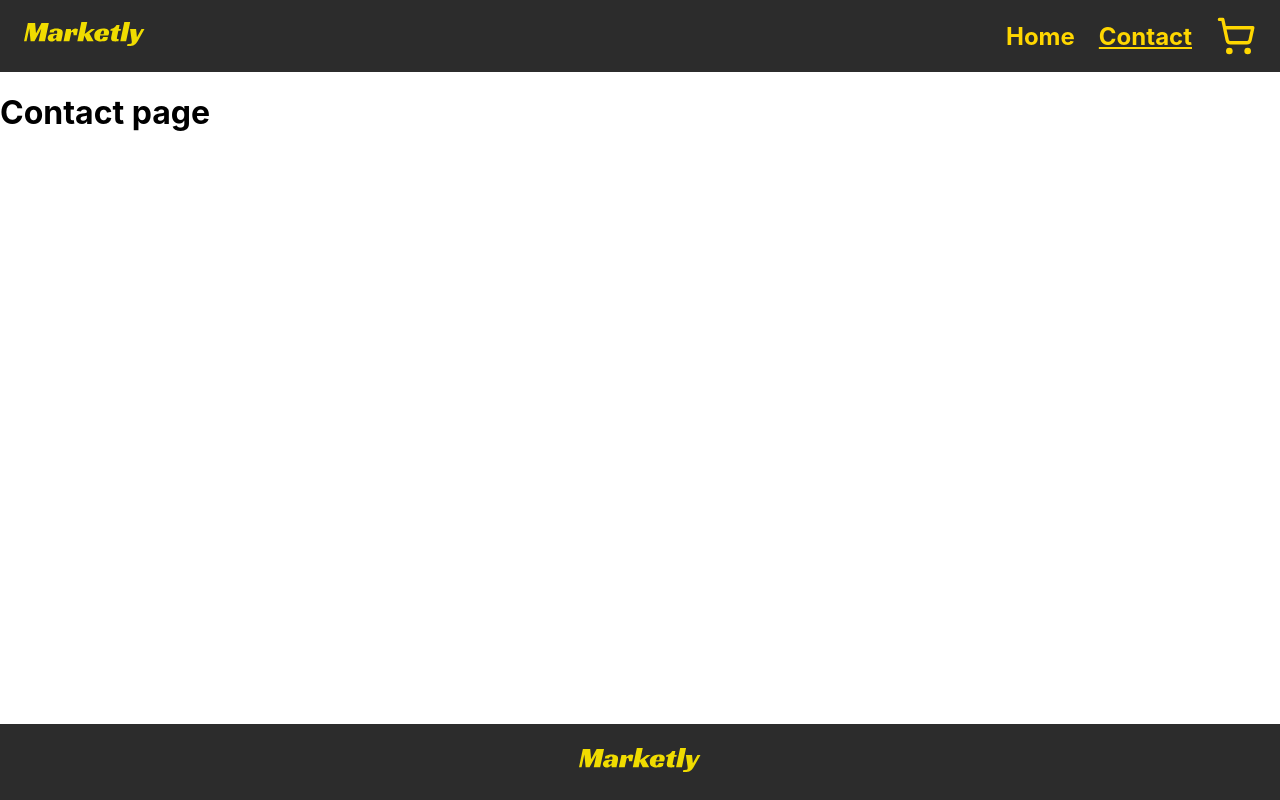
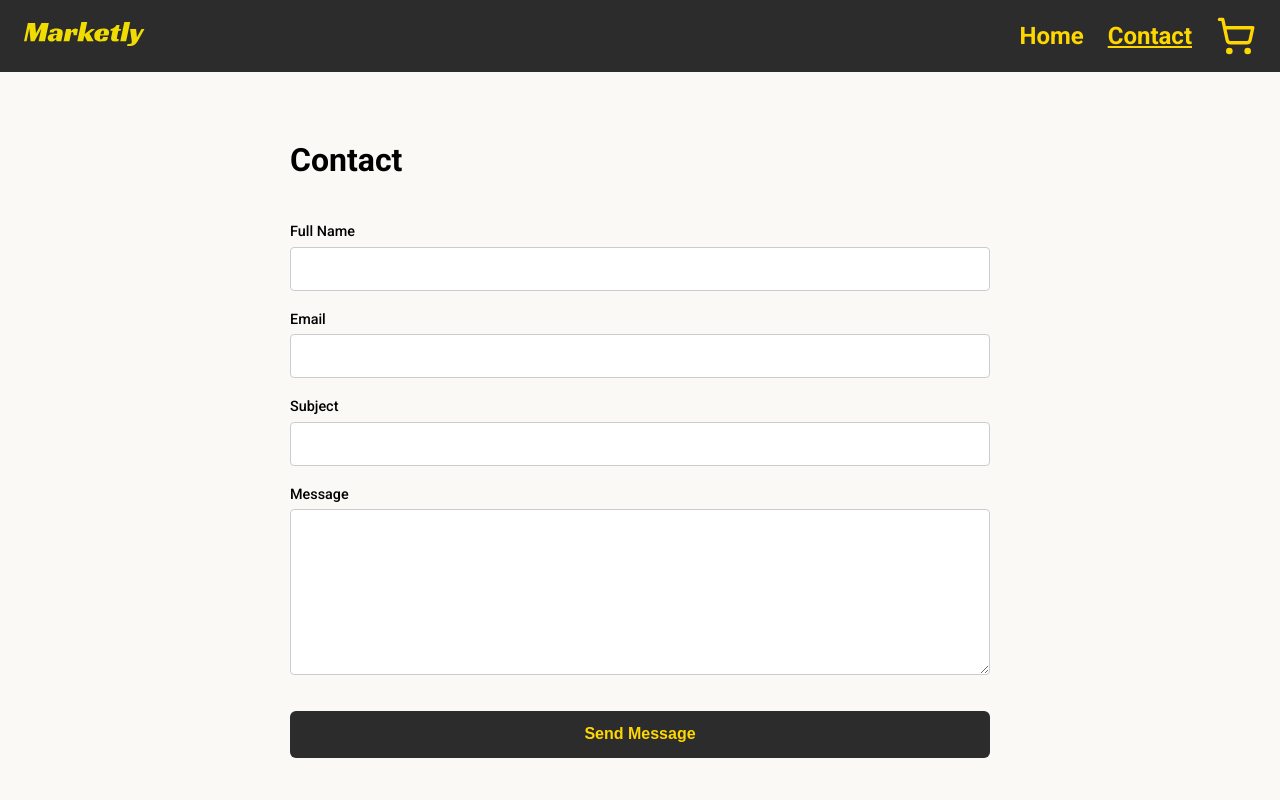
Before and after one commit to JarlErikMathiesen/marketly, a React (Create React App) app: page /contact in a window 1280 px wide. Shown: the top 800 px of the page. Built offline with nearby package versions, Linux system fonts and the light colour scheme.

Commit message:
Added form with formatting and form validation to contact page

```diff
--- a/package.json
+++ b/package.json
@@ -3,6 +3,7 @@
   "version": "0.1.0",
   "private": true,
   "dependencies": {
+    "@hookform/resolvers": "^5.2.2",
     "@testing-library/dom": "^10.4.1",
     "@testing-library/jest-dom": "^6.9.1",
     "@testing-library/react": "^16.3.0",
@@ -10,10 +11,12 @@
     "lucide-react": "^0.555.0",
     "react": "^19.2.3",
     "react-dom": "^19.2.3",
+    "react-hook-form": "^7.68.0",
     "react-router-dom": "^7.10.1",
     "react-scripts": "5.0.1",
     "styled-components": "^6.1.19",
-    "web-vitals": "^2.1.4"
+    "web-vitals": "^2.1.4",
+    "yup": "^1.7.1"
   },
   "scripts": {
     "start": "react-scripts start",
--- a/public/index.html
+++ b/public/index.html
@@ -31,6 +31,12 @@
       work correctly both with client-side routing and a non-root public URL.
       Learn how to configure a non-root public URL by running `npm run build`.
     -->
+    <link rel="preconnect" href="https://fonts.googleapis.com" />
+    <link rel="preconnect" href="https://fonts.gstatic.com" crossorigin />
+    <link
+      href="https://fonts.googleapis.com/css2?family=Roboto:wght@400;500;700&display=swap"
+      rel="stylesheet"
+    />
     <title>React App</title>
   </head>
   <body>
--- a/src/components/pages/Contact.jsx
+++ b/src/components/pages/Contact.jsx
@@ -1,3 +1,158 @@
+import React from 'react';
+import { useForm } from 'react-hook-form';
+import { yupResolver } from '@hookform/resolvers/yup';
+import * as yup from 'yup';
+import styled from 'styled-components';
+
+const PageWrapper = styled.div`
+  min-height: 100vh;
+  background-color: #faf9f6;
+  display: flex;
+  justify-content: center;
+  padding: 3rem 1rem;
+`;
+
+const FormWrapper = styled.form`
+  width: 100%;
+  max-width: 700px;
+  display: flex;
+  flex-direction: column;
+  gap: 1.25rem;
+`;
+
+const Heading = styled.h1`
+  margin-bottom: 1.5rem;
+`;
+
+const FieldGroup = styled.div`
+  display: flex;
+  flex-direction: column;
+`;
+
+const Label = styled.label`
+  font-size: 0.9rem;
+  margin-bottom: 0.4rem;
+  font-weight: 500;
+`;
+
+const Input = styled.input`
+  padding: 0.75rem;
+  border: 1px solid #ccc;
+  border-radius: 4px;
+  font-size: 1rem;
+
+  &:focus {
+    outline: none;
+    border-color: ${({ theme }) => theme.colors.gold};
+  }
+`;
+
+const TextArea = styled.textarea`
+  padding: 0.75rem;
+  border: 1px solid #ccc;
+  border-radius: 4px;
+  font-size: 1rem;
+  resize: vertical;
+  min-height: 140px;
+
+  &:focus {
+    outline: none;
+    border-color: ${({ theme }) => theme.colors.gold};
+  }
+`;
+
+const ErrorMessage = styled.p`
+  color: ${({ theme }) => theme.colors.error};
+  font-size: 0.85rem;
+  margin-top: 0.25rem;
+`;
+
+const SubmitButton = styled.button`
+  margin-top: 1rem;
+  padding: 0.9rem;
+  background-color: ${({ theme }) => theme.colors.background};
+  color: ${({ theme }) => theme.colors.gold};
+  border: none;
+  border-radius: 6px;
+  font-size: 1rem;
+  font-weight: 600;
+  cursor: pointer;
+
+  &:hover {
+    opacity: 0.9;
+  }
+`;
+
+const schema = yup.object({
+  fullName: yup
+    .string()
+    .trim()
+    .required('Full name is required')
+    .min(3, 'Full name must be at least 3 characters'),
+  subject: yup
+    .string()
+    .trim()
+    .required('Subject is required')
+    .min(3, 'Subject must be at least 3 characters'),
+  email: yup
+    .string()
+    .email('Please enter a valid email address')
+    .required('Email is required'),
+  body: yup
+    .string()
+    .trim()
+    .required('Message is required')
+    .min(3, 'Message must be at least 3 characters'),
+});
+
 export function Contact() {
-  return <h1>Contact page</h1>;
+  const {
+    register,
+    handleSubmit,
+    formState: { errors },
+  } = useForm({
+    resolver: yupResolver(schema),
+  });
+
+  function onSubmit(data) {
+    console.log(data);
+  }
+
+  return (
+    <PageWrapper>
+      <FormWrapper onSubmit={handleSubmit(onSubmit)}>
+        <Heading>Contact</Heading>
+
+        <FieldGroup>
+          <Label htmlFor="fullName">Full Name</Label>
+          <Input id="fullName" {...register('fullName')} />
+          {errors.fullName && (
+            <ErrorMessage>{errors.fullName.message}</ErrorMessage>
+          )}
+        </FieldGroup>
+
+        <FieldGroup>
+          <Label htmlFor="email">Email</Label>
+          <Input id="email" {...register('email')} />
+          {errors.email && <ErrorMessage>{errors.email.message}</ErrorMessage>}
+        </FieldGroup>
+
+        <FieldGroup>
+          <Label htmlFor="subject">Subject</Label>
+          <Input id="subject" {...register('subject')} />
+          {errors.subject && (
+            <ErrorMessage>{errors.subject.message}</ErrorMessage>
+          )}
+        </FieldGroup>
+
+        <FieldGroup>
+          <Label htmlFor="body">Message</Label>
+          <TextArea id="body" {...register('body')} />
+          {errors.body && <ErrorMessage>{errors.body.message}</ErrorMessage>}
+        </FieldGroup>
+
+        <SubmitButton type="submit">Send Message</SubmitButton>
+      </FormWrapper>
+    </PageWrapper>
+  );
 }
--- a/src/components/pages/Home.jsx
+++ b/src/components/pages/Home.jsx
@@ -7,6 +7,7 @@ import {
   CardText,
   DiscountBadge,
 } from '../Cards';
+import { fetchProducts } from '../api/products';
 
 const url = 'https://v2.api.noroff.dev/online-shop';
 
@@ -62,9 +63,8 @@ export function Home() {
         setIsLoading(true);
         setIsError(false);
 
-        const response = await fetch(url);
-        const json = await response.json();
-        setProducts(json);
+        const data = await fetchProducts();
+        setProducts(data);
       } catch {
         setIsError(true);
       } finally {
--- a/src/index.js
+++ b/src/index.js
@@ -4,13 +4,20 @@ import './index.css';
 import App from './App';
 import reportWebVitals from './reportWebVitals';
 
-import { ThemeProvider } from 'styled-components';
+import { ThemeProvider, createGlobalStyle } from 'styled-components';
 import { theme } from './styles/theme';
+
+const GlobalStyle = createGlobalStyle`
+  body {
+    font-family: ${({ theme }) => theme.fonts.body};
+  }
+`;
 
 const root = ReactDOM.createRoot(document.getElementById('root'));
 root.render(
   <React.StrictMode>
     <ThemeProvider theme={theme}>
+      <GlobalStyle />
       <App />
     </ThemeProvider>
   </React.StrictMode>
--- a/src/styles/theme.js
+++ b/src/styles/theme.js
@@ -6,6 +6,7 @@ export const theme = {
   colors: {
     background: '#2c2c2c',
     gold: '#ffd700',
+    error: '#c0392b',
   },
   spacing: {
     s: '8px',
```
Also changed, not shown: 1 other file (tests, documents, lock files or other folders).
